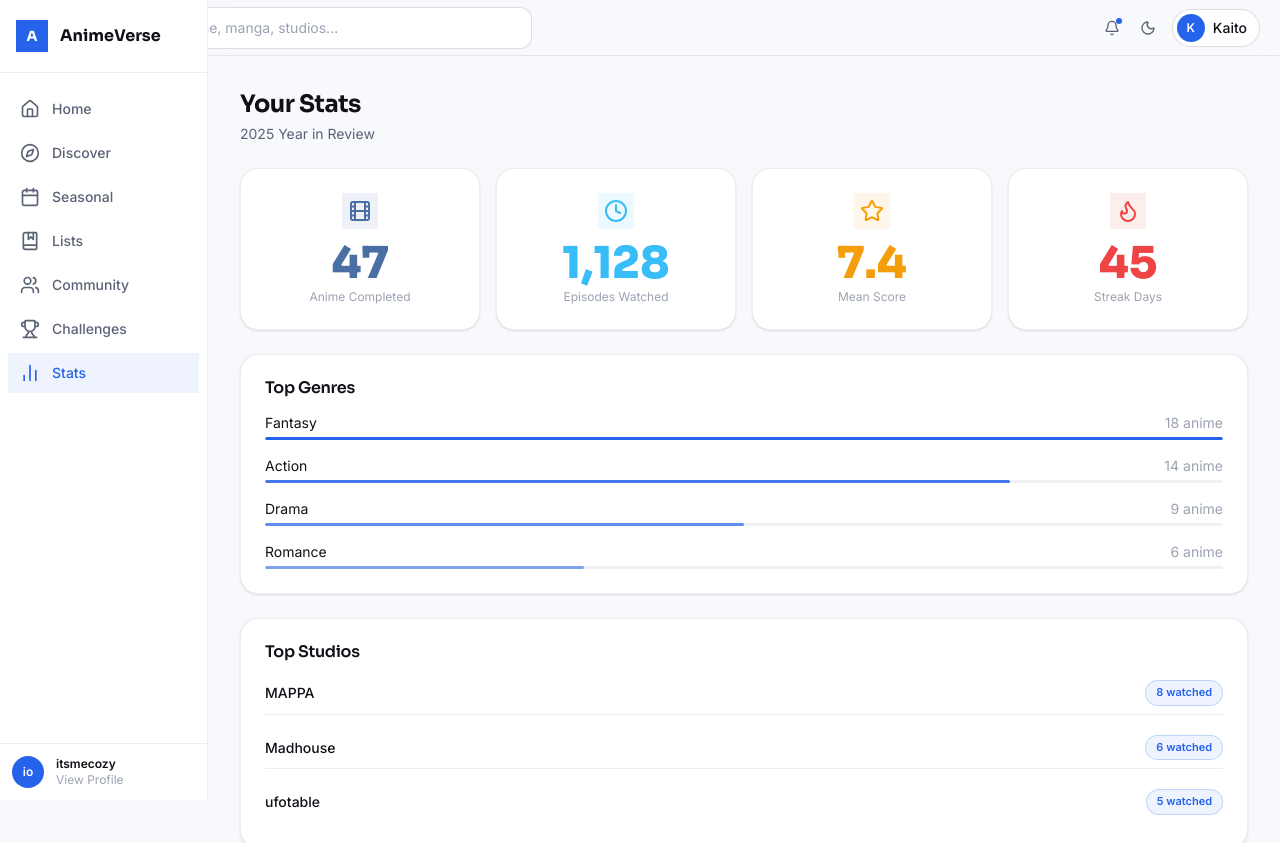
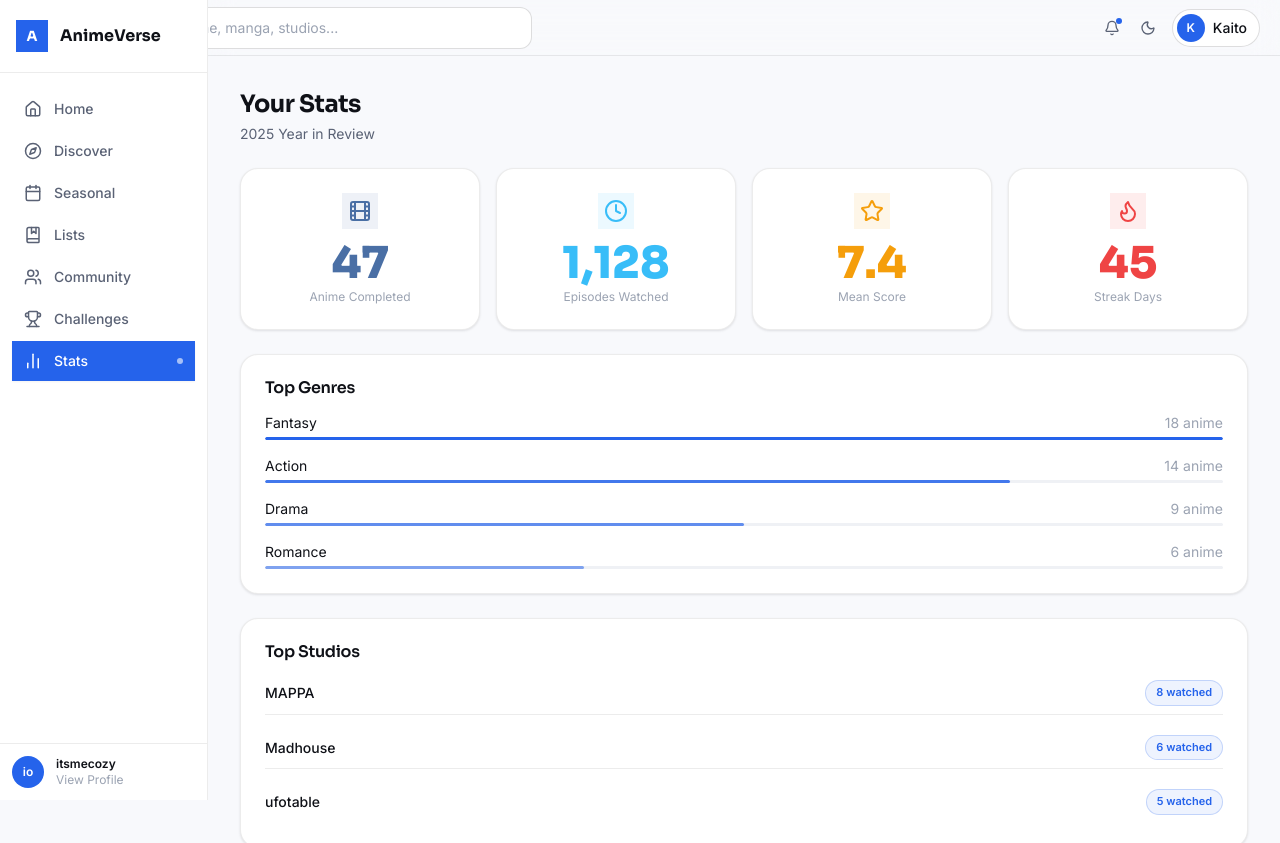
Before and after one commit to itsmecozy/animeverse, a React (Vite) app in the folder app/: page /stats in a window 1280 px wide. Shown: the top 843 px of the page. Built offline with nearby package versions, Linux system fonts and the light colour scheme.

Commit message:
Add files via upload

```diff
--- a/app/src/components/layout/Sidebar.tsx
+++ b/app/src/components/layout/Sidebar.tsx
@@ -17,44 +17,44 @@ export const Sidebar = () => {
 
   return (
     <aside className="hidden md:flex flex-col fixed left-0 top-0 h-full z-50
-      border-r border-[var(--border)] bg-[var(--bg-secondary)]
-      w-16 xl:w-52">
+      border-r border-[var(--border)] bg-[var(--bg-secondary)] w-52">
 
       {/* Logo */}
-      <div className="flex items-center gap-3 px-4 py-5 border-b border-[var(--border)] overflow-hidden">
+      <div className="flex items-center gap-3 px-4 py-5 border-b border-[var(--border)]">
         <div className="w-8 h-8 shrink-0 rounded-lg bg-[var(--accent)] flex items-center justify-center">
           <span className="text-white font-bold text-sm font-['Sora']">A</span>
         </div>
-        <span className="font-bold text-base font-['Sora'] text-[var(--text-primary)] whitespace-nowrap hidden xl:block">
+        <span className="font-bold text-base font-['Sora'] whitespace-nowrap" style={{ color: 'var(--text-primary)' }}>
           AnimeVerse
         </span>
       </div>
 
       {/* Nav */}
-      <nav className="flex flex-col gap-1 p-2 flex-1 mt-2">
+      <nav className="flex flex-col gap-0.5 p-3 flex-1 mt-1">
         {navItems.map(({ path, icon: Icon, label }) => {
           const active = location.pathname === path;
           return (
             <button key={path} onClick={() => navigate(path)}
-              className={`flex items-center gap-3 px-3 py-2.5 rounded-lg transition-all duration-200 w-full text-left
+              className={`flex items-center gap-3 px-3 py-2.5 rounded-xl transition-all w-full text-left group
                 ${active
-                  ? 'bg-[var(--accent-subtle)] text-[var(--accent)]'
+                  ? 'bg-[var(--accent)] text-white shadow-sm'
                   : 'text-[var(--text-secondary)] hover:bg-[var(--bg-tertiary)] hover:text-[var(--text-primary)]'}`}>
-              <Icon className="w-5 h-5 shrink-0" />
-              <span className="text-sm font-medium whitespace-nowrap hidden xl:block">{label}</span>
+              <Icon className="w-4.5 h-4.5 shrink-0" style={{ width: 18, height: 18 }} />
+              <span className="text-sm font-medium">{label}</span>
+              {active && <div className="ml-auto w-1.5 h-1.5 rounded-full bg-white/60" />}
             </button>
           );
         })}
       </nav>
 
-      {/* Bottom avatar */}
-      <div className="p-3 border-t border-[var(--border)] flex items-center gap-3 overflow-hidden">
+      {/* User */}
+      <div className="p-3 border-t border-[var(--border)] flex items-center gap-3">
         <div className="w-8 h-8 shrink-0 rounded-full bg-[var(--accent)] flex items-center justify-center text-white text-xs font-bold">
           io
         </div>
-        <div className="hidden xl:block">
-          <p className="text-xs font-semibold text-[var(--text-primary)] whitespace-nowrap">itsmecozy</p>
-          <p className="text-xs text-[var(--text-muted)] whitespace-nowrap">View Profile</p>
+        <div>
+          <p className="text-xs font-semibold whitespace-nowrap" style={{ color: 'var(--text-primary)' }}>itsmecozy</p>
+          <p className="text-xs whitespace-nowrap" style={{ color: 'var(--text-muted)' }}>View Profile</p>
         </div>
       </div>
     </aside>
```
